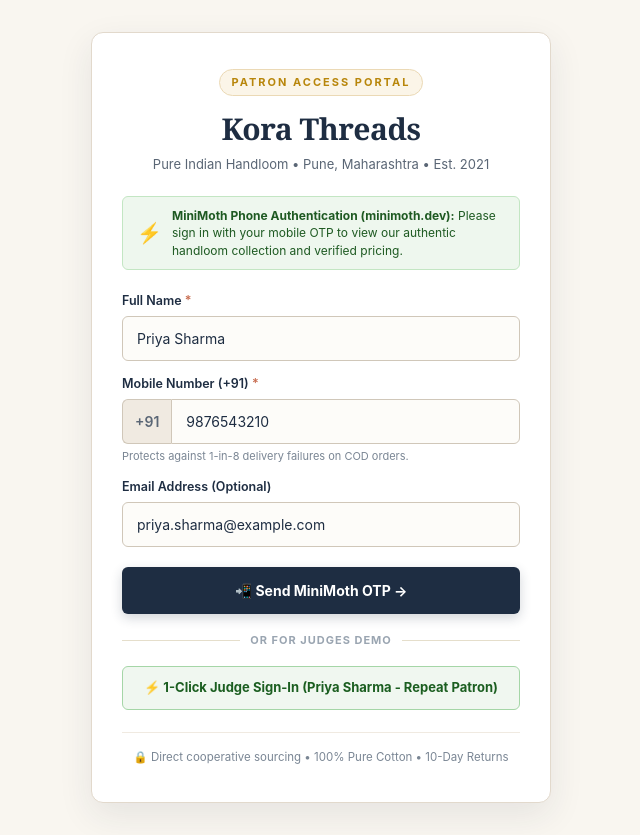
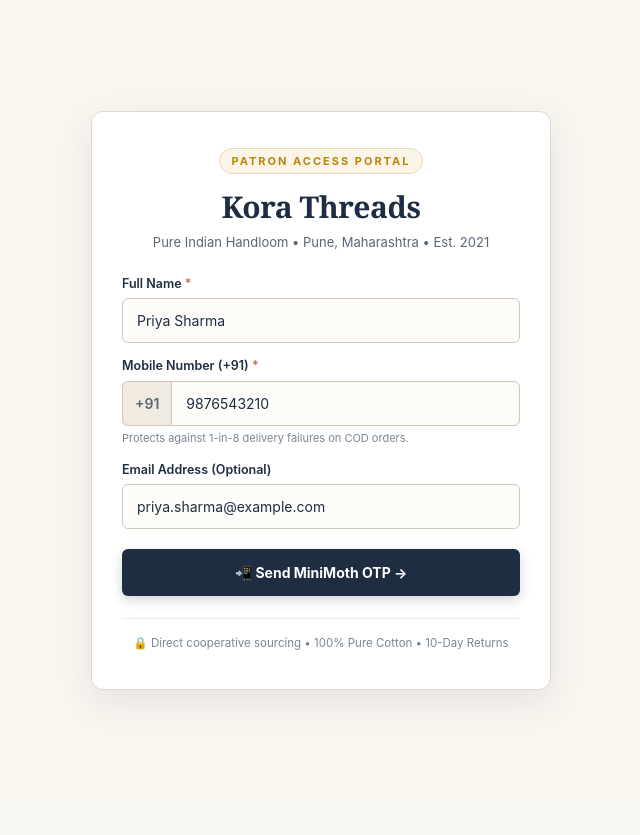
Before and after one commit to JolinSaraiya/GENESIS, a website: page index.html in a window 1280 px wide. Shown: the whole page, without its empty margins (319-959 px from the left). After the commit the page ends 800 px from the top, so only its background shows below. Drawn offline with nearby package versions, Linux system fonts and the light colour scheme.

Commit message:
fix(ui): remove green badge and green demo button from sign-in screen

```diff
--- a/index.html
+++ b/index.html
@@ -215,14 +215,6 @@
         </p>
       </div>
 
-      <!-- MiniMoth Sponsor Authentication Badge -->
-      <div style="background: #eef7ee; border: 1px solid #c3e6c3; border-radius: 6px; padding: 10px 14px; margin-bottom: 22px; display: flex; align-items: center; gap: 10px;">
-        <span style="font-size: 20px;">⚡</span>
-        <div style="font-size: 12px; color: #1e5a22; line-height: 1.45;">
-          <strong>MiniMoth Phone Authentication (minimoth.dev):</strong> Please sign in with your mobile OTP to view our authentic handloom collection and verified pricing.
-        </div>
-      </div>
-
       <!-- Step 1: User Registration / Phone Input -->
       <div id="portal-step-phone">
         <div style="margin-bottom: 14px;">
@@ -252,16 +244,6 @@
 
         <button type="button" onclick="portalSendOTP()" style="width: 100%; background: #1e2d42; color: #ffffff; padding: 13px; border: none; border-radius: 6px; font-size: 14px; font-weight: 700; cursor: pointer; transition: background 0.2s; box-shadow: 0 4px 12px rgba(30, 45, 66, 0.2);">
           📲 Send MiniMoth OTP &rarr;
-        </button>
-
-        <div style="margin: 18px 0; display: flex; align-items: center; text-align: center; color: #9aa5b1; font-size: 11px;">
-          <span style="flex: 1; border-bottom: 1px solid #e5decb;"></span>
-          <span style="padding: 0 10px; text-transform: uppercase; font-weight: 700; letter-spacing: 1px;">or for judges demo</span>
-          <span style="flex: 1; border-bottom: 1px solid #e5decb;"></span>
-        </div>
-
-        <button type="button" onclick="portalInstantDemoLogin()" style="width: 100%; background: #f0f7f0; color: #1b5e20; border: 1px solid #a5d6a7; padding: 11px; border-radius: 6px; font-size: 13px; font-weight: 700; cursor: pointer;">
-          ⚡ 1-Click Judge Sign-In (Priya Sharma - Repeat Patron)
         </button>
       </div>
 
```
